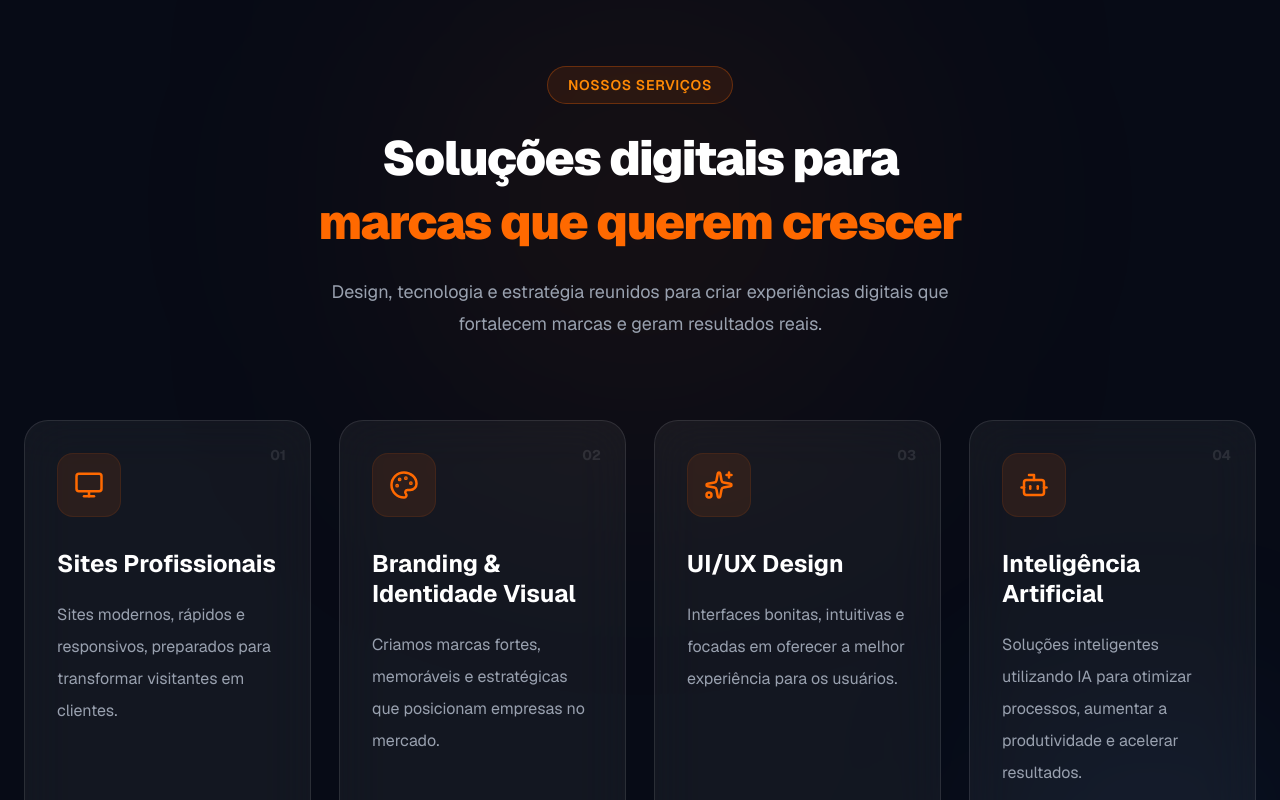
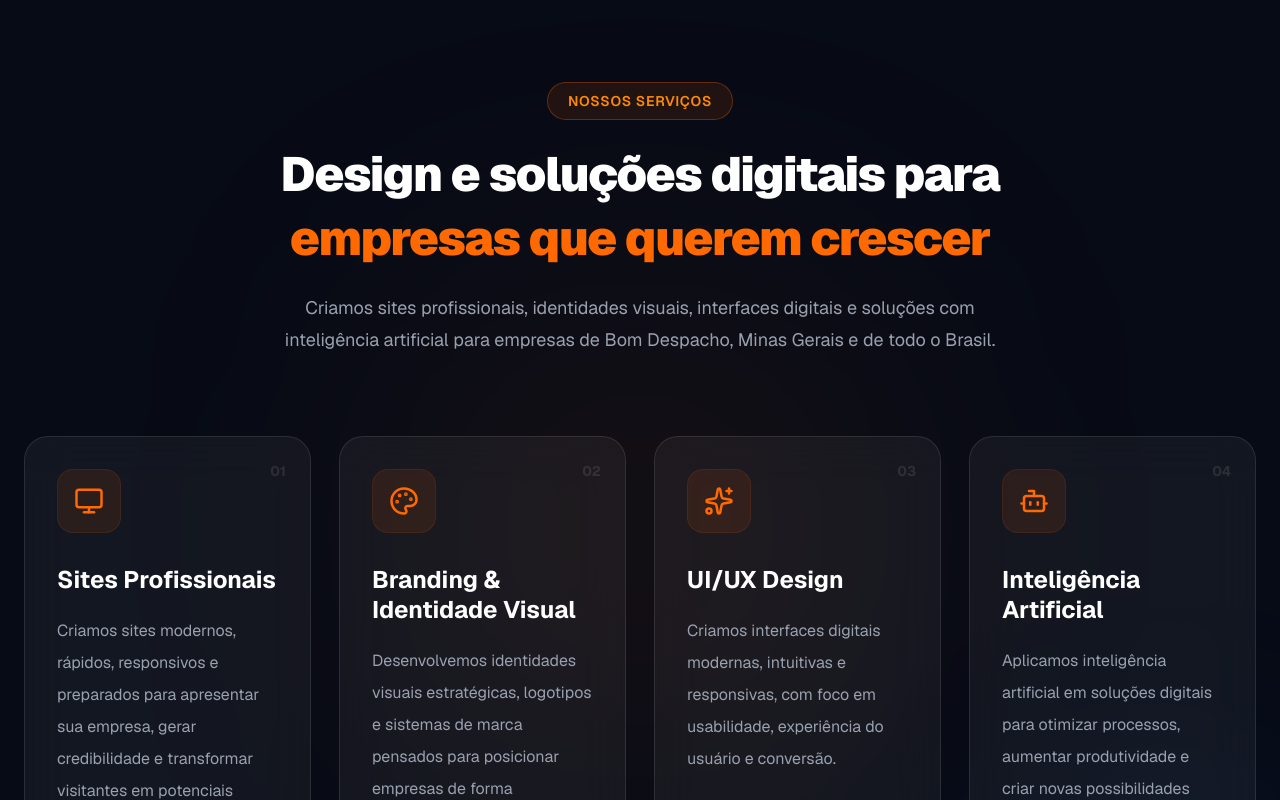
Before and after one commit to VSDesign-Studio/vs-design-studio, a Next.js app: page / in a window 1280 px wide. Shown: the part 1820-2620 px from the top of the page. Built offline with nearby package versions, Linux system fonts and the light colour scheme.

Commit message:
Otimiza SEO e conteudo da landing page

```diff
--- a/src/components/About.tsx
+++ b/src/components/About.tsx
@@ -27,38 +27,38 @@ const benefits = [
     icon: Sparkles,
     title: "Design Estratégico",
     description:
-      "Criamos soluções visuais pensadas para fortalecer marcas, gerar conexão e transmitir profissionalismo.",
+      "Criamos soluções visuais pensadas para fortalecer marcas, gerar conexão, transmitir profissionalismo e melhorar o posicionamento da empresa.",
   },
   {
     icon: Rocket,
     title: "Tecnologia Moderna",
     description:
-      "Utilizamos ferramentas atuais para desenvolver experiências digitais rápidas, modernas e responsivas.",
+      "Utilizamos ferramentas atuais para desenvolver sites e experiências digitais rápidas, modernas, responsivas e preparadas para diferentes dispositivos.",
   },
   {
     icon: Target,
     title: "Foco em Resultado",
     description:
-      "Cada projeto é desenvolvido para melhorar a presença, a percepção e o posicionamento da sua marca.",
+      "Cada projeto é desenvolvido para melhorar a presença digital, a percepção da marca e a comunicação com clientes e potenciais clientes.",
   },
   {
     icon: Zap,
     title: "Inovação com IA",
     description:
-      "Aplicamos inteligência artificial para otimizar processos, ampliar possibilidades e acelerar resultados.",
+      "Aplicamos inteligência artificial em processos criativos e soluções digitais para aumentar eficiência, ampliar possibilidades e acelerar resultados.",
   },
 ];
 
 export default function About() {
   return (
     <section
-      id="about"
-      className="relative overflow-hidden bg-[#070B16] py-20 text-white sm:py-24 lg:py-28"
+      id="sobre"
+      className="relative overflow-hidden bg-[#070B16] py-20 text-white sm:py-24 lg:py-32"
     >
       {/* Glow laranja */}
       <div
         aria-hidden="true"
-        className="pointer-events-none absolute right-[-120px] top-20 h-72 w-72 rounded-full bg-orange-500/10 blur-[110px] sm:right-0 sm:h-[400px] sm:w-[400px] sm:blur-[140px]"
+        className="pointer-events-none absolute right-[-100px] top-20 h-72 w-72 rounded-full bg-orange-500/10 blur-[130px]"
       />
 
       {/* Glow azul */}
@@ -77,7 +77,7 @@ export default function About() {
               </span>
 
               <h2 className="mt-6 text-3xl font-black leading-tight tracking-[-0.03em] sm:text-4xl md:text-5xl">
-                Criatividade que encontra
+                Design, estratégia e
                 <span className="block text-orange-500 sm:inline">
                   {" "}
                   tecnologia.
@@ -85,16 +85,22 @@ export default function About() {
               </h2>
 
               <p className="mt-6 max-w-2xl text-base leading-7 text-gray-300 sm:text-lg sm:leading-8">
-                A VS Design Studio nasceu da união entre design, estratégia e
-                inovação. Criamos identidades visuais, sites e experiências
-                digitais para empresas que querem construir uma presença forte
-                e profissional no mercado.
+                A VS Design Studio é um estúdio de design e soluções digitais
+                especializado em identidade visual, criação de sites
+                profissionais, experiências digitais e projetos estratégicos
+                para empresas que querem fortalecer sua presença no mercado.
               </p>
 
               <p className="mt-4 max-w-2xl text-base leading-7 text-gray-400">
-                Cada projeto é pensado para unir estética, funcionalidade e
-                resultado, criando soluções alinhadas aos objetivos e à
-                personalidade de cada negócio.
+                Atendemos empresas de Bom Despacho, Minas Gerais e de outras
+                regiões do Brasil, desenvolvendo projetos personalizados que
+                unem estética, funcionalidade, tecnologia e comunicação.
+              </p>
+
+              <p className="mt-4 max-w-2xl text-base leading-7 text-gray-400">
+                Cada projeto é pensado de forma estratégica para refletir a
+                personalidade do negócio, transmitir credibilidade e criar uma
+                presença digital mais profissional e consistente.
               </p>
 
               {/* Estatísticas */}
--- a/src/components/Contact.tsx
+++ b/src/components/Contact.tsx
@@ -80,8 +80,14 @@ ${message}`
           </h2>
 
           <p className="mx-auto mt-5 max-w-2xl text-base leading-7 text-gray-400 sm:text-lg sm:leading-8">
-            Preencha as informações abaixo. Ao enviar, uma mensagem completa
-            será aberta no WhatsApp para você iniciar o atendimento.
+            Solicite um orçamento para criação de sites, landing pages,
+            identidade visual, social media, UI/UX Design, materiais gráficos
+            e soluções digitais com inteligência artificial.
+          </p>
+
+          <p className="mx-auto mt-3 max-w-2xl text-sm leading-6 text-gray-500 sm:text-base">
+            Atendimento em Bom Despacho, Minas Gerais, e projetos realizados
+            online para empresas de todo o Brasil.
           </p>
         </div>
 
@@ -103,15 +109,18 @@ ${message}`
               </h3>
 
               <p className="mt-5 leading-7 text-gray-400">
-                Quanto mais detalhes você enviar, melhor será nossa primeira
-                análise da sua necessidade.
+                Envie as principais informações sobre o que sua empresa
+                precisa. Quanto mais detalhes você compartilhar, melhor será
+                nossa primeira análise do projeto.
               </p>
 
               <div className="mt-8 space-y-4">
+                {/* WhatsApp */}
                 <a
                   href="https://wa.me/5537999418756"
                   target="_blank"
                   rel="noopener noreferrer"
+                  aria-label="Entrar em contato com a VS Design Studio pelo WhatsApp"
                   className="group flex items-start gap-4 rounded-2xl border border-white/10 bg-white/[0.04] p-4 transition-all duration-300 hover:border-green-500/40 hover:bg-green-500/10"
                 >
                   <span
@@ -132,8 +141,10 @@ ${message}`
                   </span>
                 </a>
 
+                {/* E-mail */}
                 <a
                   href="mailto:contato@vsdesignstudio.com.br"
+                  aria-label="Enviar e-mail para a VS Design Studio"
                   className="group flex items-start gap-4 rounded-2xl border border-white/10 bg-white/[0.04] p-4 transition-all duration-300 hover:border-orange-500/40 hover:bg-orange-500/10"
                 >
                   <span
@@ -154,6 +165,7 @@ ${message}`
                   </span>
                 </a>
 
+                {/* Localização / atendimento */}
                 <div className="flex items-start gap-4 rounded-2xl border border-white/10 bg-white/[0.04] p-4">
                   <span
                     aria-hidden="true"
@@ -168,7 +180,8 @@ ${message}`
                     </strong>
 
                     <span className="mt-1 block text-sm leading-6 text-gray-400">
-                      Bom Despacho, MG, e atendimento online para todo o Brasil.
+                      Bom Despacho, Minas Gerais, com atendimento online para
+                      empresas de todo o Brasil.
                     </span>
                   </span>
                 </div>
@@ -177,7 +190,8 @@ ${message}`
               <div className="mt-8 border-t border-white/10 pt-6">
                 <p className="text-sm leading-6 text-gray-300">
                   O preenchimento deste formulário não gera cobrança ou
-                  compromisso. Ele serve apenas para iniciar nossa conversa.
+                  compromisso. Ele serve apenas para iniciar nossa conversa e
+                  entender melhor o projeto.
                 </p>
               </div>
             </div>
@@ -304,7 +318,7 @@ ${message}`
               type="submit"
               className="group mt-6 inline-flex w-full items-center justify-center gap-3 rounded-xl bg-orange-500 px-7 py-4 font-semibold text-white shadow-lg shadow-orange-500/20 transition-all duration-300 hover:-translate-y-1 hover:bg-orange-600 hover:shadow-orange-500/30"
             >
-              Enviar pelo WhatsApp
+              Solicitar orçamento pelo WhatsApp
 
               <span
                 aria-hidden="true"
--- a/src/components/Footer.tsx
+++ b/src/components/Footer.tsx
@@ -4,9 +4,9 @@ import Reveal from "./Reveal";
 
 const navigation = [
   { label: "Início", href: "#inicio" },
-  { label: "Serviços", href: "#services" },
+  { label: "Serviços", href: "#servicos" },
   { label: "Portfólio", href: "#portfolio" },
-  { label: "Sobre", href: "#about" },
+  { label: "Sobre", href: "#sobre" },
   { label: "Depoimentos", href: "#depoimentos" },
   { label: "Contato", href: "#contato" },
 ];
@@ -64,8 +64,14 @@ export default function Footer() {
               </a>
 
               <p className="mt-6 max-w-sm text-sm leading-7 text-gray-400 sm:text-base sm:leading-8">
-                Criatividade, tecnologia e estratégia para transformar marcas
-                e construir experiências digitais modernas e profissionais.
+                Estúdio de design e soluções digitais especializado em criação
+                de sites profissionais, identidade visual, branding, UI/UX,
+                social media e inteligência artificial.
+              </p>
+
+              <p className="mt-4 max-w-sm text-sm leading-7 text-gray-500">
+                Atendimento em Bom Despacho, Minas Gerais, e projetos online
+                para empresas de todo o Brasil.
               </p>
 
               {/* Redes e contato rápido */}
@@ -87,7 +93,7 @@ export default function Footer() {
                   href={whatsappUrl}
                   target="_blank"
                   rel="noopener noreferrer"
-                  aria-label="Conversar pelo WhatsApp"
+                  aria-label="Conversar com a VS Design Studio pelo WhatsApp"
                   className="inline-flex items-center justify-center rounded-xl border border-white/10 bg-white/[0.05] px-4 py-2.5 text-sm font-medium text-gray-300 transition-all duration-300 hover:-translate-y-1 hover:border-green-500/50 hover:bg-green-500/10 hover:text-white"
                 >
                   WhatsApp
@@ -128,7 +134,7 @@ export default function Footer() {
                 {services.map((service) => (
                   <li key={service}>
                     <a
-                      href="#services"
+                      href="#servicos"
                       className="inline-flex text-sm text-gray-400 transition-all duration-300 hover:translate-x-1 hover:text-orange-400 sm:text-base"
                     >
                       {service}
@@ -150,6 +156,7 @@ export default function Footer() {
                   href={whatsappUrl}
                   target="_blank"
                   rel="noopener noreferrer"
+                  aria-label="Conversar com a VS Design Studio pelo WhatsApp"
                   className="group flex items-start gap-3 text-gray-400 transition-colors duration-300 hover:text-white"
                 >
                   <span className="flex h-10 w-10 shrink-0 items-center justify-center rounded-xl border border-white/10 bg-white/[0.05] text-orange-400 transition-colors duration-300 group-hover:border-orange-500/40 group-hover:bg-orange-500/10">
@@ -182,6 +189,7 @@ export default function Footer() {
                 {/* E-mail */}
                 <a
                   href="mailto:contato@vsdesignstudio.com.br"
+                  aria-label="Enviar e-mail para a VS Design Studio"
                   className="group flex items-start gap-3 text-gray-400 transition-colors duration-300 hover:text-white"
                 >
                   <span className="flex h-10 w-10 shrink-0 items-center justify-center rounded-xl border border-white/10 bg-white/[0.05] text-orange-400 transition-colors duration-300 group-hover:border-orange-500/40 group-hover:bg-orange-500/10">
@@ -237,11 +245,11 @@ export default function Footer() {
                     </strong>
 
                     <span className="mt-1 block text-sm">
-                      Bom Despacho, MG
+                      Bom Despacho, Minas Gerais
                     </span>
 
                     <span className="mt-1 block text-xs text-gray-400">
-                      Atendimento online para todo o Brasil
+                      Atendimento online para empresas de todo o Brasil
                     </span>
                   </span>
                 </div>
@@ -264,7 +272,8 @@ export default function Footer() {
               </p>
 
               <p className="mt-2 text-xs text-gray-400">
-                Design, tecnologia e estratégia para marcas que querem crescer.
+                Design, sites, identidade visual e soluções digitais para marcas
+                que querem crescer.
               </p>
             </div>
 
--- a/src/components/Header.tsx
+++ b/src/components/Header.tsx
@@ -6,7 +6,7 @@ import { Menu, X } from "lucide-react";
 const navigation = [
   {
     label: "Serviços",
-    href: "#services",
+    href: "#servicos",
   },
   {
     label: "Portfólio",
@@ -14,7 +14,7 @@ const navigation = [
   },
   {
     label: "Sobre",
-    href: "#about",
+    href: "#sobre",
   },
   {
     label: "Depoimentos",
@@ -89,18 +89,15 @@ export default function Header() {
       }`}
     >
       {/* Barra principal */}
-      <div className="relative z-[9998] mx-auto flex h-20 max-w-7xl items-center justify-between px-5 sm:px-6">
+      <div className="mx-auto flex h-20 max-w-7xl items-center justify-between px-5 sm:px-6">
         {/* Logo */}
         <a
           href="#inicio"
-          onClick={closeMenu}
           aria-label="Ir para o início da página"
-          className="flex items-center text-xl font-black tracking-tight text-white sm:text-2xl"
+          className="flex items-center text-lg font-black tracking-[-0.03em] text-white sm:text-xl"
         >
-          <span className="text-orange-500">VS</span>
-
+          VS
           <span className="ml-1.5">Design Studio</span>
-
           <span className="text-orange-500">.</span>
         </a>
 
@@ -193,7 +190,8 @@ export default function Header() {
               </a>
 
               <p className="mt-6 text-center text-sm leading-6 text-gray-400">
-                Design, tecnologia e estratégia para transformar sua marca.
+                Design, sites, identidade visual e soluções digitais para
+                empresas que querem crescer.
               </p>
             </div>
           </div>
--- a/src/components/Portfolio.tsx
+++ b/src/components/Portfolio.tsx
@@ -16,14 +16,15 @@ export default function Portfolio() {
   return (
     <section
       id="portfolio"
-      className="relative overflow-hidden bg-[#070B16] py-20 text-white sm:py-24 lg:py-28"
+      className="relative overflow-hidden bg-[#070B16] py-20 text-white sm:py-24 lg:py-32"
     >
-      {/* Glows */}
+      {/* Glow laranja */}
       <div
         aria-hidden="true"
-        className="pointer-events-none absolute left-1/2 top-0 h-72 w-72 -translate-x-1/2 rounded-full bg-orange-500/10 blur-[110px] sm:h-[450px] sm:w-[450px] sm:blur-[150px]"
+        className="pointer-events-none absolute right-[-100px] top-16 h-72 w-72 rounded-full bg-orange-500/10 blur-[130px]"
       />
 
+      {/* Glow azul */}
       <div
         aria-hidden="true"
         className="pointer-events-none absolute bottom-20 left-0 h-64 w-64 rounded-full bg-blue-500/10 blur-[120px]"
@@ -38,16 +39,17 @@ export default function Portfolio() {
             </span>
 
             <h2 className="mx-auto mt-6 max-w-4xl text-3xl font-black leading-tight tracking-[-0.03em] sm:text-4xl md:text-5xl lg:text-6xl">
-              Projetos que geram
+              Projetos de design e sites
 
               <span className="block text-orange-500">
-                resultados reais.
+                criados para gerar impacto.
               </span>
             </h2>
 
             <p className="mx-auto mt-5 max-w-3xl text-base leading-7 text-gray-400 sm:mt-6 sm:text-lg sm:leading-8">
-              Criamos experiências digitais, identidades visuais e soluções
-              estratégicas para transformar negócios em marcas fortes.
+              Conheça alguns projetos de identidade visual, branding, criação
+              de sites, interfaces digitais e soluções criativas desenvolvidas
+              pela VS Design Studio.
             </p>
           </div>
         </Reveal>
@@ -83,8 +85,8 @@ export default function Portfolio() {
                 </div>
 
                 <p className="max-w-lg text-sm leading-6 text-gray-400 sm:text-right">
-                  Uma seleção de projetos reais e conceituais desenvolvidos
-                  para diferentes segmentos.
+                  Uma seleção de projetos reais e conceituais de branding,
+                  identidade visual, design gráfico e experiências digitais.
                 </p>
               </div>
             </Reveal>
@@ -115,8 +117,8 @@ export default function Portfolio() {
               </h3>
 
               <p className="mt-3 max-w-2xl leading-7 text-gray-400">
-                Vamos criar uma solução visual e digital alinhada aos objetivos
-                da sua empresa.
+                Vamos desenvolver uma identidade visual, um site profissional
+                ou uma solução digital alinhada aos objetivos da sua empresa.
               </p>
             </div>
 
--- a/src/components/Services.tsx
+++ b/src/components/Services.tsx
@@ -15,25 +15,25 @@ const services = [
   {
     title: "Sites Profissionais",
     description:
-      "Sites modernos, rápidos e responsivos, preparados para transformar visitantes em clientes.",
+      "Criamos sites modernos, rápidos, responsivos e preparados para apresentar sua empresa, gerar credibilidade e transformar visitantes em potenciais clientes.",
     icon: Monitor,
   },
   {
     title: "Branding & Identidade Visual",
     description:
-      "Criamos marcas fortes, memoráveis e estratégicas que posicionam empresas no mercado.",
+      "Desenvolvemos identidades visuais estratégicas, logotipos e sistemas de marca pensados para posicionar empresas de forma profissional e memorável.",
     icon: Palette,
   },
   {
     title: "UI/UX Design",
     description:
-      "Interfaces bonitas, intuitivas e focadas em oferecer a melhor experiência para os usuários.",
+      "Criamos interfaces digitais modernas, intuitivas e responsivas, com foco em usabilidade, experiência do usuário e conversão.",
     icon: Sparkles,
   },
   {
     title: "Inteligência Artificial",
     description:
-      "Soluções inteligentes utilizando IA para otimizar processos, aumentar a produtividade e acelerar resultados.",
+      "Aplicamos inteligência artificial em soluções digitais para otimizar processos, aumentar produtividade e criar novas possibilidades para empresas.",
     icon: Bot,
   },
 ];
@@ -41,13 +41,13 @@ const services = [
 export default function Services() {
   return (
     <section
-      id="services"
-      className="relative overflow-hidden bg-[#070B16] py-20 text-white sm:py-24 lg:py-28"
+      id="servicos"
+      className="relative overflow-hidden bg-[#070B16] py-20 text-white sm:py-24 lg:py-32"
     >
       {/* Glow principal */}
       <div
         aria-hidden="true"
-        className="pointer-events-none absolute left-1/2 top-10 h-72 w-72 -translate-x-1/2 rounded-full bg-orange-500/10 blur-[110px] sm:h-[420px] sm:w-[420px] sm:blur-[140px]"
+        className="pointer-events-none absolute left-1/2 top-1/3 h-[420px] w-[420px] -translate-x-1/2 rounded-full bg-orange-500/10 blur-[150px]"
       />
 
       {/* Glow lateral */}
@@ -65,15 +65,16 @@ export default function Services() {
             </span>
 
             <h2 className="mx-auto mt-6 max-w-4xl text-3xl font-black leading-tight tracking-[-0.03em] sm:text-4xl md:text-5xl">
-              Soluções digitais para
+              Design e soluções digitais para
               <span className="mt-1 block text-orange-500">
-                marcas que querem crescer
+                empresas que querem crescer
               </span>
             </h2>
 
-            <p className="mx-auto mt-5 max-w-2xl text-base leading-7 text-gray-400 sm:mt-6 sm:text-lg sm:leading-8">
-              Design, tecnologia e estratégia reunidos para criar experiências
-              digitais que fortalecem marcas e geram resultados reais.
+            <p className="mx-auto mt-5 max-w-3xl text-base leading-7 text-gray-400 sm:mt-6 sm:text-lg sm:leading-8">
+              Criamos sites profissionais, identidades visuais, interfaces
+              digitais e soluções com inteligência artificial para empresas de
+              Bom Despacho, Minas Gerais e de todo o Brasil.
             </p>
           </div>
         </Reveal>
@@ -136,7 +137,11 @@ export default function Services() {
                         className="inline-flex items-center gap-2 font-semibold text-orange-400 transition-all duration-300 group-hover:gap-4 hover:text-orange-300"
                       >
                         Saiba mais
-                        <ArrowUpRight size={18} aria-hidden="true" />
+
+                        <ArrowUpRight
+                          size={18}
+                          aria-hidden="true"
+                        />
                       </a>
                     </div>
                   </div>
```
